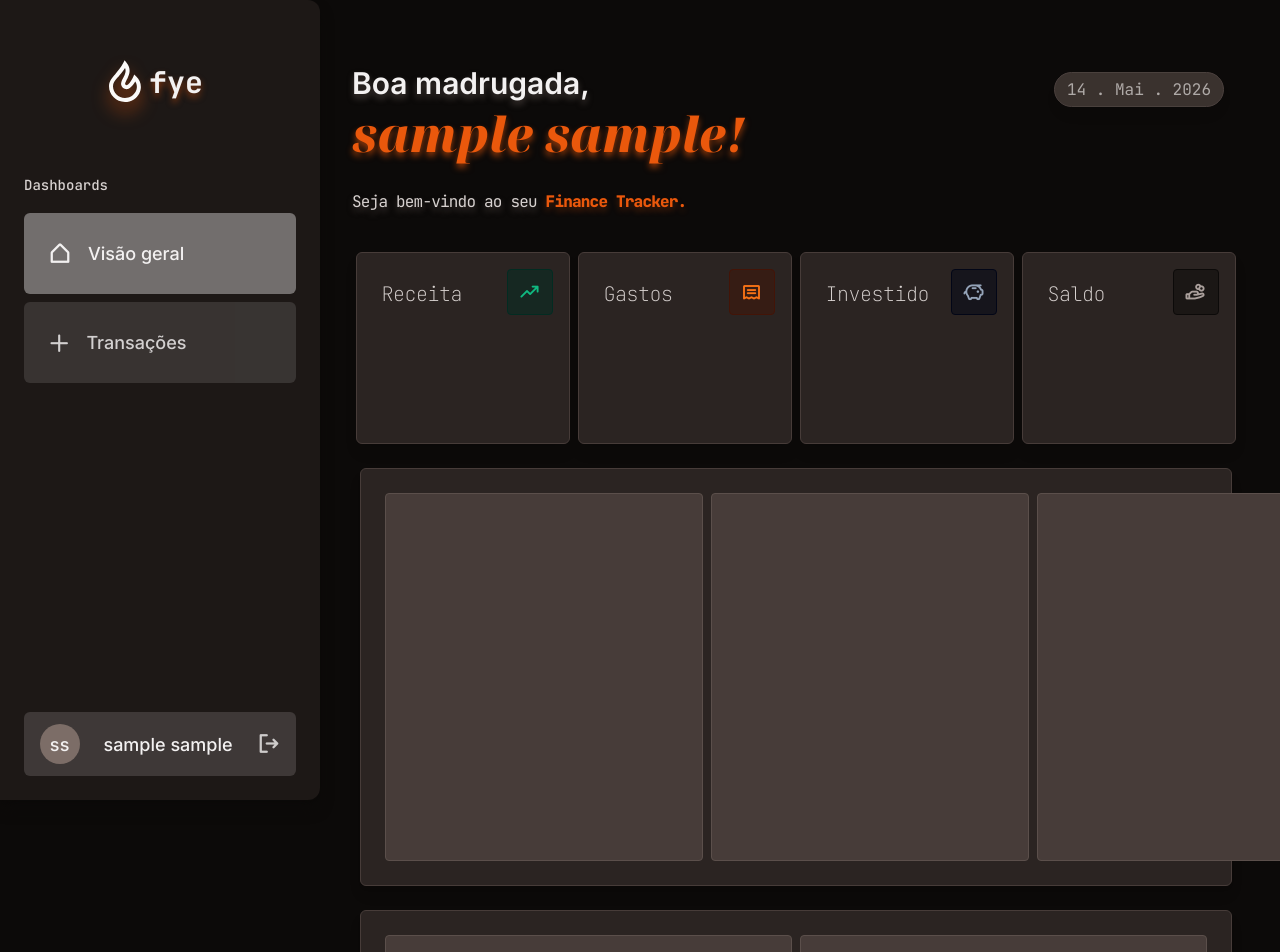
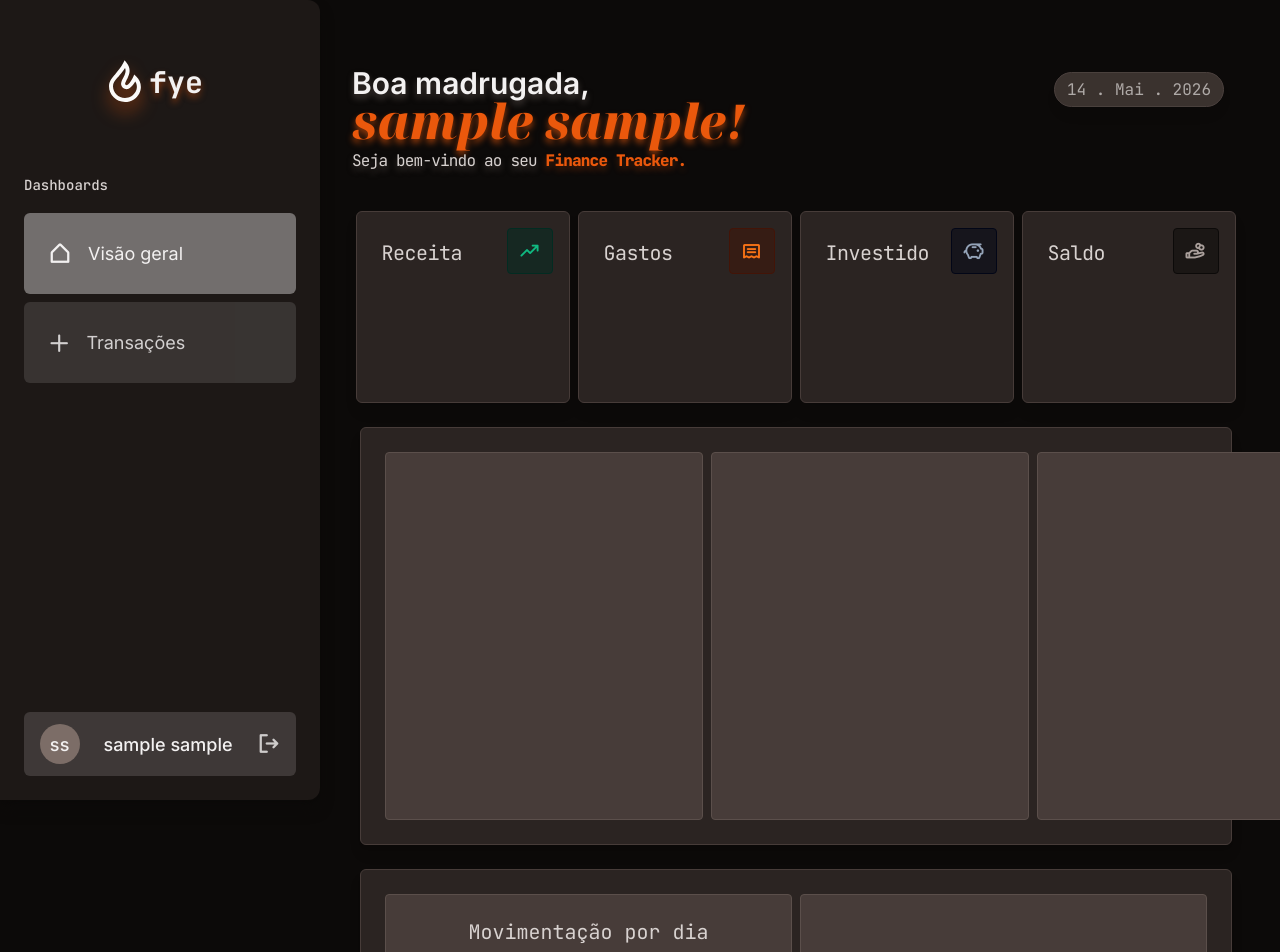
Before and after one commit to danielsrbueno/fye-finance-tracker, a website: page public/app/index.html in a window 1280 px wide. Shown: the top 952 px of the page. Drawn offline with nearby package versions, Linux system fonts and the light colour scheme; no server answers; sample sign-in values are in the browser's storage.

Commit message:
fix: some font issues

```diff
--- a/public/app/script.js
+++ b/public/app/script.js
@@ -150,7 +150,7 @@ const loadData = async (userId) => {
           font: {
             size: 20,
             family: "'JetBrains Mono', monospace",
-            weight: 'lighter'
+            weight: 400
           }
         },
         legend: {
@@ -226,7 +226,7 @@ const drawCharts = (chart) => {
           font: {
             size: 20,
             family: "'JetBrains Mono', monospace",
-            weight: 'lighter'
+            weight: 400
           }
         },
         legend: {
--- a/public/app/style.css
+++ b/public/app/style.css
@@ -135,7 +135,7 @@ ul {
 
 .sidebar .sidebar-nav .sidebar-item {
   border-radius: 0.375rem;
-  font-weight: 500;
+  font-weight: 400;
   font-size: 1.125rem;
   padding: 0.75rem 1.5rem;
   transition: opacity 150ms ease-in;
@@ -232,6 +232,7 @@ ul {
   font-weight: 800;
   color: var(--color-orange-600);
   font-size: 3rem;
+  line-height: 2.5rem;
   text-shadow: 0 4px 6px rgba(234, 88, 12, 0.6);
 }
 
@@ -239,6 +240,7 @@ ul {
   color: var(--color-taupe-300);
   letter-spacing: -0.05em;
   text-shadow: 0 4px 6px rgba(124, 109, 103, 0.5);
+  margin-top: -1rem;
 }
 
 .main-content .greeting-section .greeting-sub .highlight {
@@ -332,7 +334,7 @@ ul {
   left: 1.5rem;
   color: var(--color-taupe-300);
   letter-spacing: -0.025em;
-  font-weight: 100;
+  font-weight: 400;
 }
 
 .summary-cards .card .value {
@@ -399,7 +401,7 @@ ul {
   position: absolute;
   top: 0.5rem;
   font-size: 20px;
-  font-weight: 500;
+  font-weight: 400;
   color: var(--color-taupe-300);
 }
 
```
